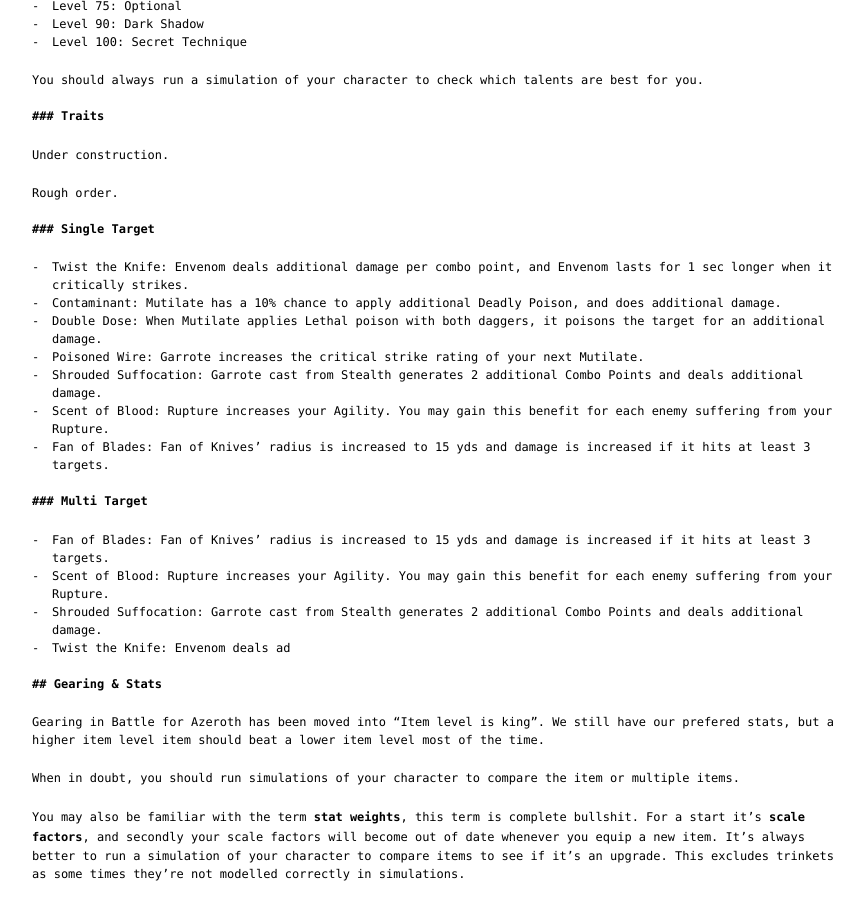
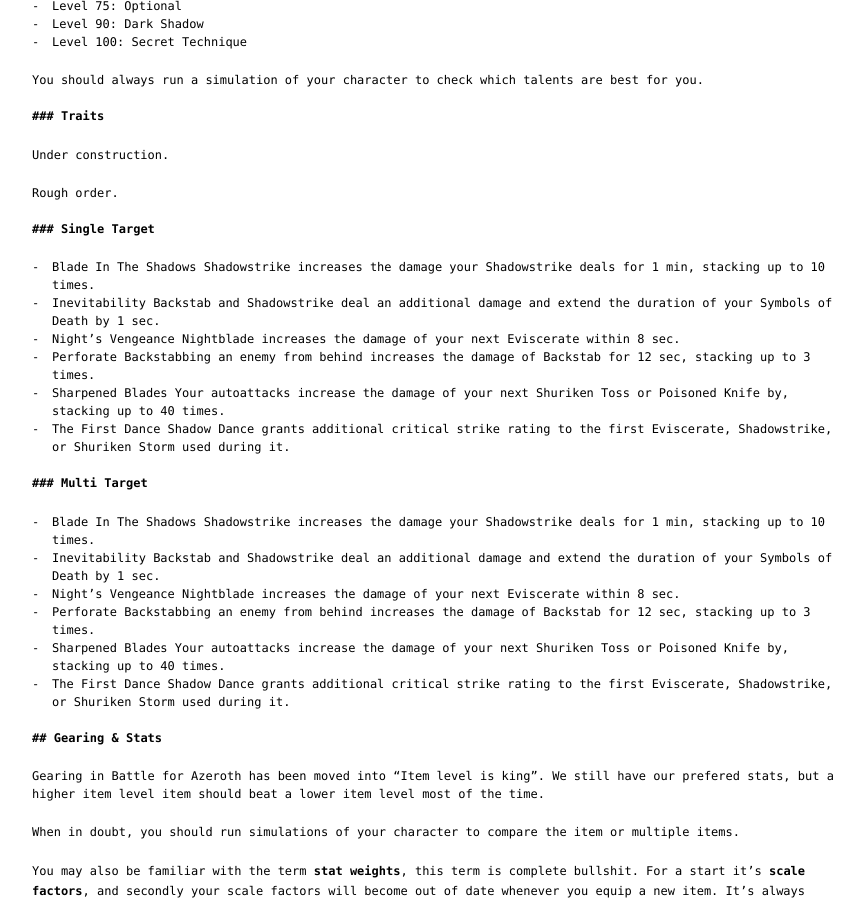
Before and after one commit to weakweak/riff.tf, a Jekyll site: the page built from _posts/2017-01-01-subtlety.md, in a window 1280 px wide and 900 px high, scrolled down 1461 px. Shown: the whole window, without its empty margins (200-1064 px from the left). Built offline with Jekyll 4.4.1, drawn with Linux system fonts in a browser that asks for light colours; a file with an impossible date is left out.

Commit message:
Update 2017-01-01-subtlety.md

```diff
--- a/_posts/2017-01-01-subtlety.md
+++ b/_posts/2017-01-01-subtlety.md
@@ -65,20 +65,23 @@
 
 ### Single Target
 
-- Twist the Knife: Envenom deals additional damage per combo point, and Envenom lasts for 1 sec longer when it critically strikes.
-- Contaminant: Mutilate has a 10% chance to apply additional Deadly Poison, and does additional damage.
-- Double Dose: When Mutilate applies Lethal poison with both daggers, it poisons the target for an additional damage.
-- Poisoned Wire: Garrote increases the critical strike rating of your next Mutilate.
-- Shrouded Suffocation: Garrote cast from Stealth generates 2 additional Combo Points and deals additional damage.
-- Scent of Blood: Rupture increases your Agility. You may gain this benefit for each enemy suffering from your Rupture.
-- Fan of Blades: Fan of Knives' radius is increased to 15 yds and damage is increased if it hits at least 3 targets.
+- Blade In The Shadows Shadowstrike increases the damage your Shadowstrike deals for 1 min, stacking up to 10 times.
+- Inevitability Backstab and Shadowstrike deal an additional damage and extend the duration of your Symbols of Death by 1 sec.
+- Night's Vengeance Nightblade increases the damage of your next Eviscerate within 8 sec.
+- Perforate Backstabbing an enemy from behind increases the damage of Backstab for 12 sec, stacking up to 3 times.
+- Sharpened Blades Your autoattacks increase the damage of your next Shuriken Toss or Poisoned Knife by, stacking up to 40 times.
+- The First Dance Shadow Dance grants additional critical strike rating to the first Eviscerate, Shadowstrike, or Shuriken Storm
+used during it.
 
 ### Multi Target
 
-- Fan of Blades: Fan of Knives' radius is increased to 15 yds and damage is increased if it hits at least 3 targets.
-- Scent of Blood: Rupture increases your Agility. You may gain this benefit for each enemy suffering from your Rupture.
-- Shrouded Suffocation: Garrote cast from Stealth generates 2 additional Combo Points and deals additional damage.
-- Twist the Knife: Envenom deals ad
+- Blade In The Shadows Shadowstrike increases the damage your Shadowstrike deals for 1 min, stacking up to 10 times.
+- Inevitability Backstab and Shadowstrike deal an additional damage and extend the duration of your Symbols of Death by 1 sec.
+- Night's Vengeance Nightblade increases the damage of your next Eviscerate within 8 sec.
+- Perforate Backstabbing an enemy from behind increases the damage of Backstab for 12 sec, stacking up to 3 times.
+- Sharpened Blades Your autoattacks increase the damage of your next Shuriken Toss or Poisoned Knife by, stacking up to 40 times.
+- The First Dance Shadow Dance grants additional critical strike rating to the first Eviscerate, Shadowstrike, or Shuriken Storm
+used during it.
 
 ## Gearing &amp; Stats
 
```
